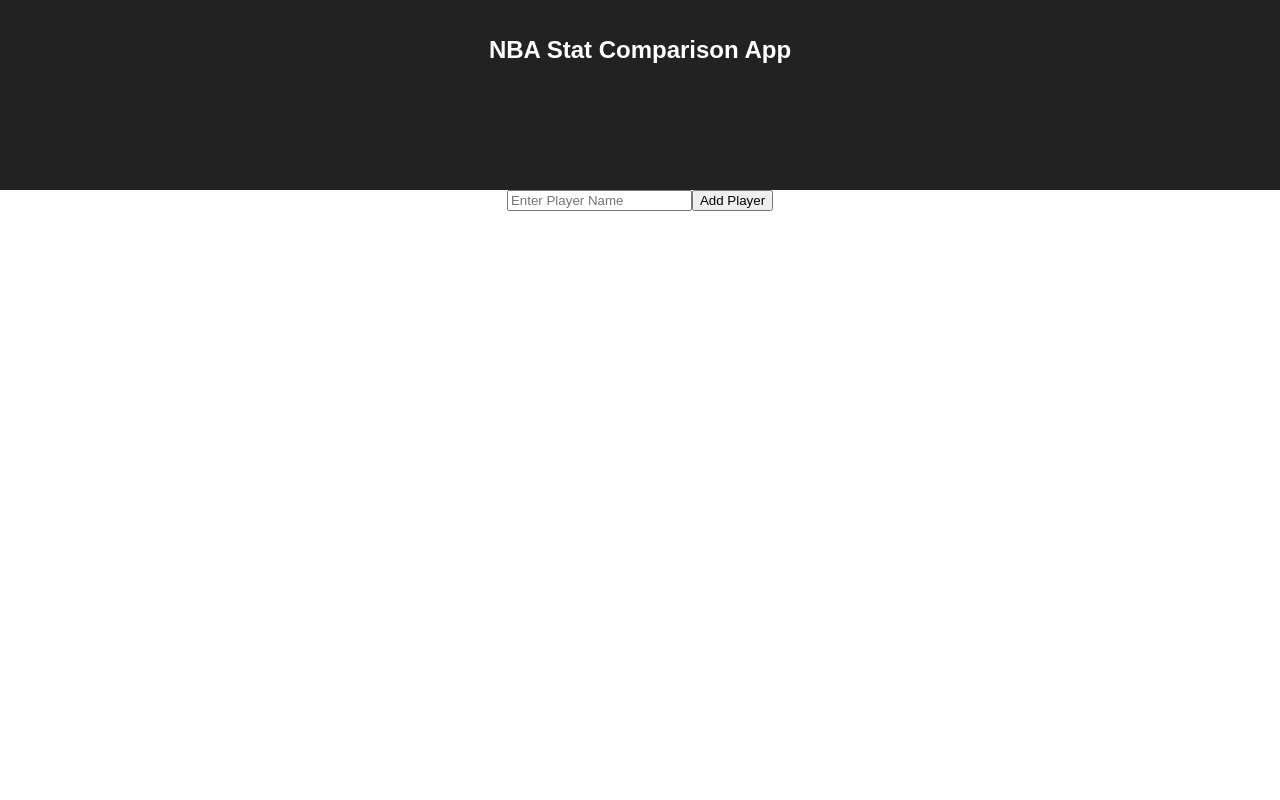
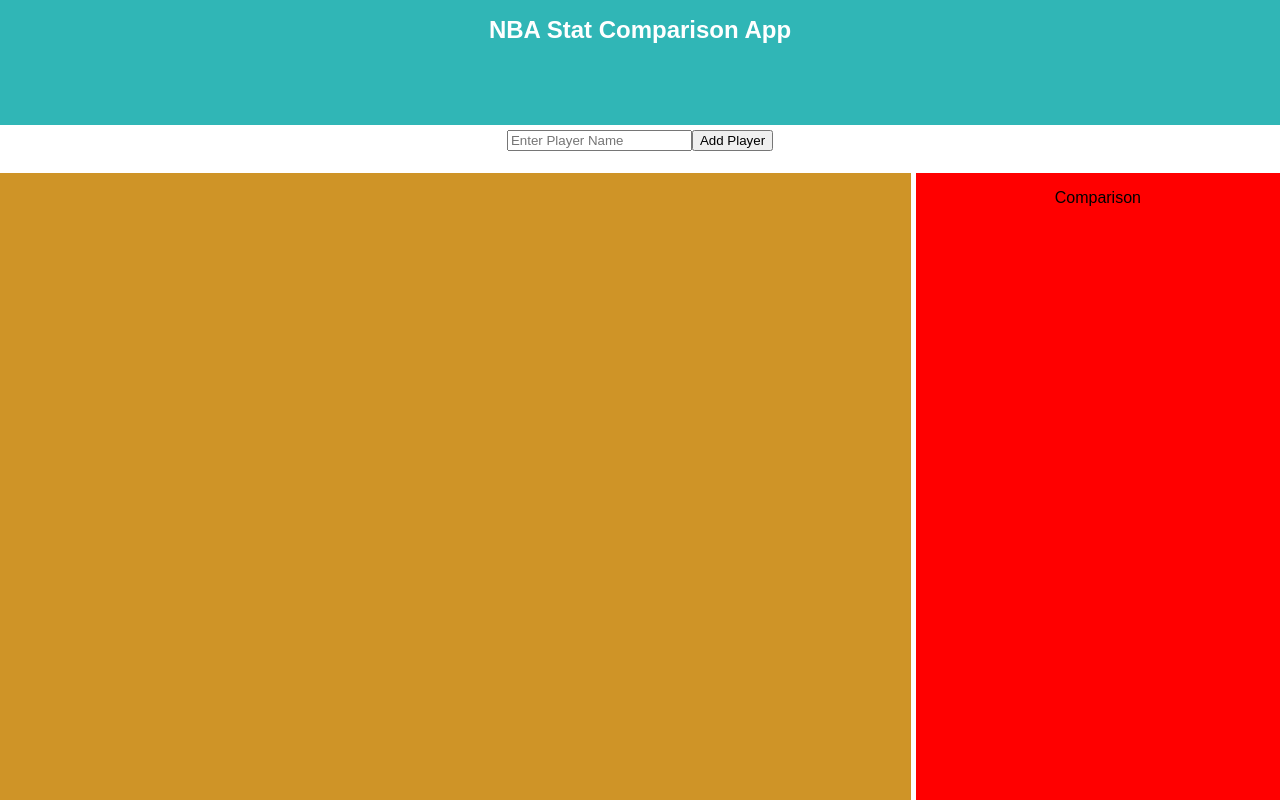
Before and after one commit to Cooper-Runstein/NBA-App-Learn-React, a React (Create React App) app: page / in a window 1280 px wide. Built offline with nearby package versions, Linux system fonts and the light colour scheme.

Commit message:
Visual Update: Grid System Added

```diff
--- a/src/App.css
+++ b/src/App.css
@@ -1,30 +1,32 @@
 .App {
+  display: grid;
+  grid-template-columns: 5fr 2fr;
+  grid-template-rows: 1fr .3fr 5fr;
   text-align: center;
+  grid-gap: 5px;
+  min-height: 100vh;
 }
-
-.App-logo {
-  animation: App-logo-spin infinite 20s linear;
-  height: 80px;
-}
-
+/* Header */
 .App-header {
-  background-color: #222;
-  height: 150px;
-  padding: 20px;
+  background-color: rgb(48, 182, 182);
   color: white;
+  grid-column-start: 1;
+  grid-column-end: 3;
 }
 
 .App-title {
   font-size: 1.5em;
 }
 
-.App-intro {
-  font-size: large;
+/*Input section */
+.Input-box{
+  grid-column-start: 1;
+  grid-column-end: 3;
 }
 
-@keyframes App-logo-spin {
-  from { transform: rotate(0deg); }
-  to { transform: rotate(360deg); }
+/* Comparison */
+.Comparison{
+  background-color: red;
 }
 
 /* Player Section*/
@@ -33,11 +35,20 @@
   list-style: none;
 }
 
+.Results-box{
+  background-color: rgba(202, 137, 17, 0.904);
+}
+.Results-wrapper{
+  display: grid;
+  grid-template-columns: repeat(auto-fit, minmax(250px, 1fr));
+
+}
 .Player-wrapper{
-  background: rgb(182, 76, 34);
-  margin: auto;
+  /* max-width: 300px; */
+  /* background: rgb(182, 76, 34); */
+  /* margin: auto;
   width: 25vw;
-  padding: 15px;
+  padding: 15px; */
 }
 
 .Player-wrapper ul{
--- a/src/App.js
+++ b/src/App.js
@@ -57,15 +57,18 @@
         <header className="App-header">
           <h1 className="App-title">NBA Stat Comparison App</h1>
         </header>
-        <div className="Main-wrapper">
-          <Input
-            updatePendingPlayer= {this.updatePendingPlayer}
-            addPendingPlayer= {this.addPendingPlayer}
-            pendingPlayer= {this.state.pendingPlayer}/>
+        <Input
+          updatePendingPlayer= {this.updatePendingPlayer}
+          addPendingPlayer= {this.addPendingPlayer}
+          pendingPlayer= {this.state.pendingPlayer}/>
+        <div className='Results-box'>
           <Results
             players = {this.state.players}
             removePlayer = {this.removePlayer}/>
-         </div>
+        </div>
+        <div className="Comparison">
+          <p>Comparison</p>
+        </div>
       </div>
     );
   }
--- a/src/Input.js
+++ b/src/Input.js
@@ -2,7 +2,7 @@
 import PropTypes from 'prop-types';
 
 const Input = props =>
-    <form>
+    <form className="Input-box">
         <input
         placeholder="Enter Player Name"
         value={props.pendingPlayer}
--- a/src/Results.js
+++ b/src/Results.js
@@ -3,15 +3,16 @@
 import Player from './player.js';
 
 const Results = props =>
-    <div>
+    <div className="Results-wrapper">
         {props.players.map((element, index)=>
             <Player
                 key = {index}
-                player={element}
+                player= {element}
                 handleRemove= {()=> props.removePlayer(index)}
                 />
         )}
-    </div>
+        </div>
+
 
 Results.propTypes = {
     players : PropTypes.array.isRequired,
```
Also changed, not shown: 1 other file (tests, documents, lock files or other folders).
